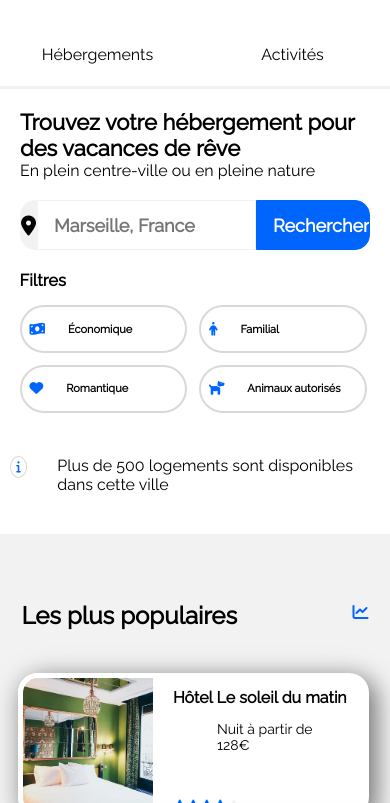
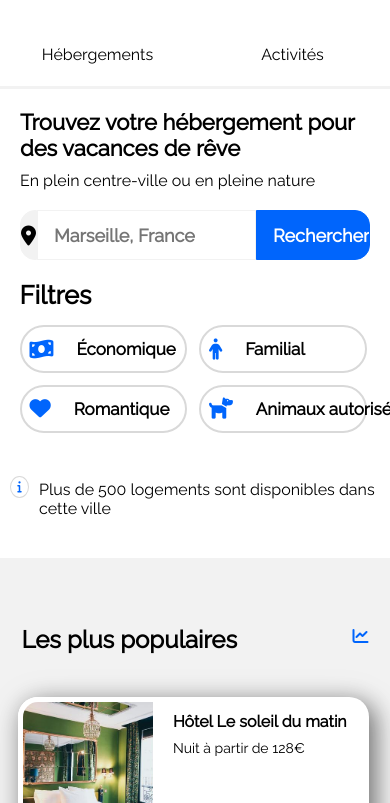
Before and after one commit to Erik-42/OpenClassRooms_Developpeur_Web_Projet-2, a plain HTML site: page index.html in a window 390 px wide. Shown: the part 41-844 px from the top of the page. Drawn offline with Linux system fonts and the light colour scheme.

Commit message:
Synchro-final

```diff
--- a/CSS/main.css
+++ b/CSS/main.css
@@ -21,6 +21,9 @@ h1 {
 }
 p {
     margin-top: 4px;
+}
+section p{
+    margin: 10px 20px;
 }
 .icon-filtre,
 .icon-info,
@@ -183,7 +186,7 @@ form input{
 .description p {
     font-size: 14px;
     font-weight: 400;
-    margin: 10px 0 0 44px;
+    margin: 5px 0px 0px 0px;
 }
 .prix {
     flex: 1;
@@ -375,9 +378,6 @@ footer p {
     .body-gap {
         padding-left: 20px;
     }
-    .filtres {
-        font-size: 11px;
-    }
     header {
         height: 130px;
         flex-direction: column;
@@ -410,9 +410,6 @@ footer p {
     h1{
         margin: 20px 20px 0px 20px;
     }
-    p{
-        margin: 0px 20px 0px 20px;
-    }
     form{
         margin: 20px;
     }
@@ -422,6 +419,9 @@ footer p {
     }
     .bouton-filtre {
         width: 43vw;
+    }
+    .bouton-filtre p{
+        margin: 0px 20px 0px 20px;
     }
     .icon-filtre {
         margin: 0 3px 0 8px;
```
